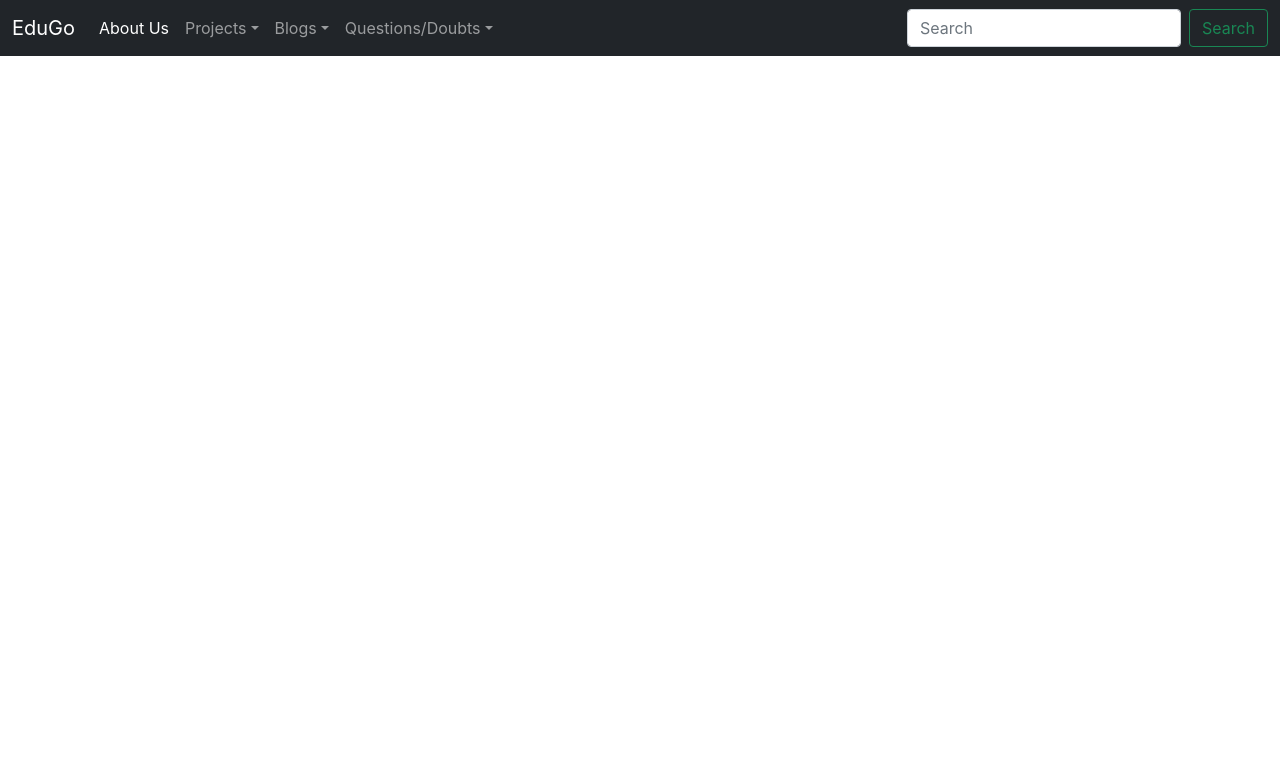
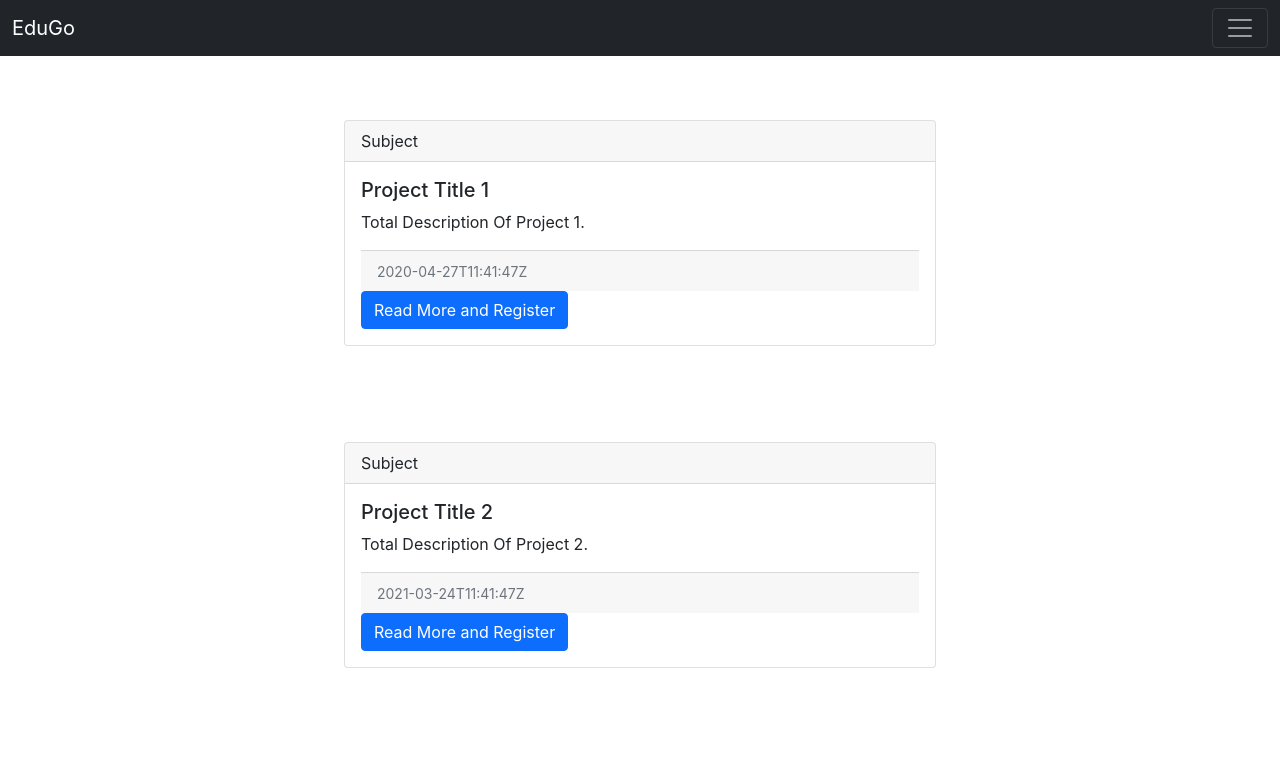
Before and after one commit to sreejit-chatterjee/EduGo, a React (Create React App) app in the folder edugo/: page /projects in a window 1280 px wide. Shown: the top 763 px of the page. Built offline with nearby package versions, Linux system fonts and the light colour scheme.

Commit message:
Projects Page

```diff
--- a/edugo/src/App.js
+++ b/edugo/src/App.js
@@ -2,10 +2,13 @@ import logo from './logo.svg';
 import './App.css';
 import NavBar from "./components/NavBar";
 import React, { useState } from "react";
-
+import Projects from "./components/Projects"
 function App() {
   return (
+    <>
     <NavBar/>
+    <Projects/>
+    </>
   );
 }
 
--- /dev/null
+++ b/edugo/src/SampleOut.json
@@ -0,0 +1,42 @@
+[
+    {
+        "id": 1,
+        "author": "ABC and XYZ",
+        "title": "Project Title 1 ",
+        "description": "Description for Project title 1",
+        "datePublished": "2020-04-27T11:41:47Z",
+        "content": "Total Description Of Project 1."
+    },
+    {
+        "id": 2,
+        "author": "PQR amd MNB",
+        "title": "Project Title 2 ",
+        "description": "Description for Project title 2",
+        "datePublished": "2021-03-24T11:41:47Z",
+        "content": "Total Description Of Project 2."
+    },
+    {
+        "id": 3,
+        "author": "PQR amd MNB",
+        "title": "Project Title 3 ",
+        "description": "Description for Project title 3",
+        "datePublished": "2021-03-24T11:41:47Z",
+        "content": "Total Description Of Project 3."
+    },
+    {
+        "id": 4,
+        "author": "PQR amd MNB",
+        "title": "Project Title 4 ",
+        "description": "Description for Project title 4",
+        "datePublished": "2021-03-24T11:41:47Z",
+        "content": "Total Description Of Project 4."
+    },
+    {
+        "id": 5,
+        "author": "PQR amd MNB",
+        "title": "Project Title 5",
+        "description": "Description for Project title 5",
+        "datePublished": "2021-03-24T11:41:47Z",
+        "content": "Total Description Of Project 5."
+    }
+]
--- a/edugo/src/components/NavBar.js
+++ b/edugo/src/components/NavBar.js
@@ -3,9 +3,9 @@ import React from "react";
 export default function NavBar(props) {
   return (
     <div>
-      <nav className="navbar navbar-expand-lg navbar-dark bg-dark">
+      <nav className="navbar fixed-topnavbar-expand-lg navbar-dark bg-dark">
         <div className="container-fluid">
-          <a className="navbar-brand" href="#">
+          <a className="navbar-brand" href="/">
             EduGo
           </a>
           <button
@@ -33,7 +33,7 @@ export default function NavBar(props) {
                   id="navbarDropdown"
                   role="button"
                   data-bs-toggle="dropdown"
-                  aria-expanded="false"
+                //   aria-expanded="false"
                 >
                   Projects
                 </a>
--- /dev/null
+++ b/edugo/src/components/ProjectItems.js
@@ -0,0 +1,30 @@
+import React from 'react';
+import PropTypes from 'prop-types';
+
+const ProjectItems = (props) =>{
+  return <div>
+      <div class="card my-5">
+        <div class="card-header">Subject</div>
+        <div class="card-body">
+          <h5 class="card-title">{props.title}</h5>
+          <p class="card-text">
+            {props.content}
+          </p>
+          <div className="card-footer">
+            <p class="card-text">
+              <small class="text-muted">{props.date}</small>
+            </p>
+          </div>
+          <a href="#" class="btn btn-primary">
+            Read More and Register
+          </a>
+        </div>
+      </div>
+  </div>;
+}
+
+// ProjectItems.propTypes = {
+
+// };
+
+export default ProjectItems;
--- /dev/null
+++ b/edugo/src/components/Projects.js
@@ -0,0 +1,28 @@
+import React from "react";
+import PostData from "../SampleOut.json";
+import ProjectItems from "./ProjectItems";
+const Projects = (props) => {
+  return (
+    // <div className="container ml-3 my-5 col-md-6">
+    <div className="container my-3  col-md-6">
+      <div className="container">
+        <div className="row my-3 ml-4">
+          {PostData.map((element) => {
+            return (
+              <div>
+                <ProjectItems
+                  title={element.title ? element.title.slice(0, 45) : ""}
+                  content={element.content ? element.content.slice(0, 80) : ""}
+                  date={element.datePublished}
+                  author={element.author}
+                />
+              </div>
+            );
+          })}
+        </div>
+      </div>
+    </div>
+  );
+};
+
+export default Projects;
```
